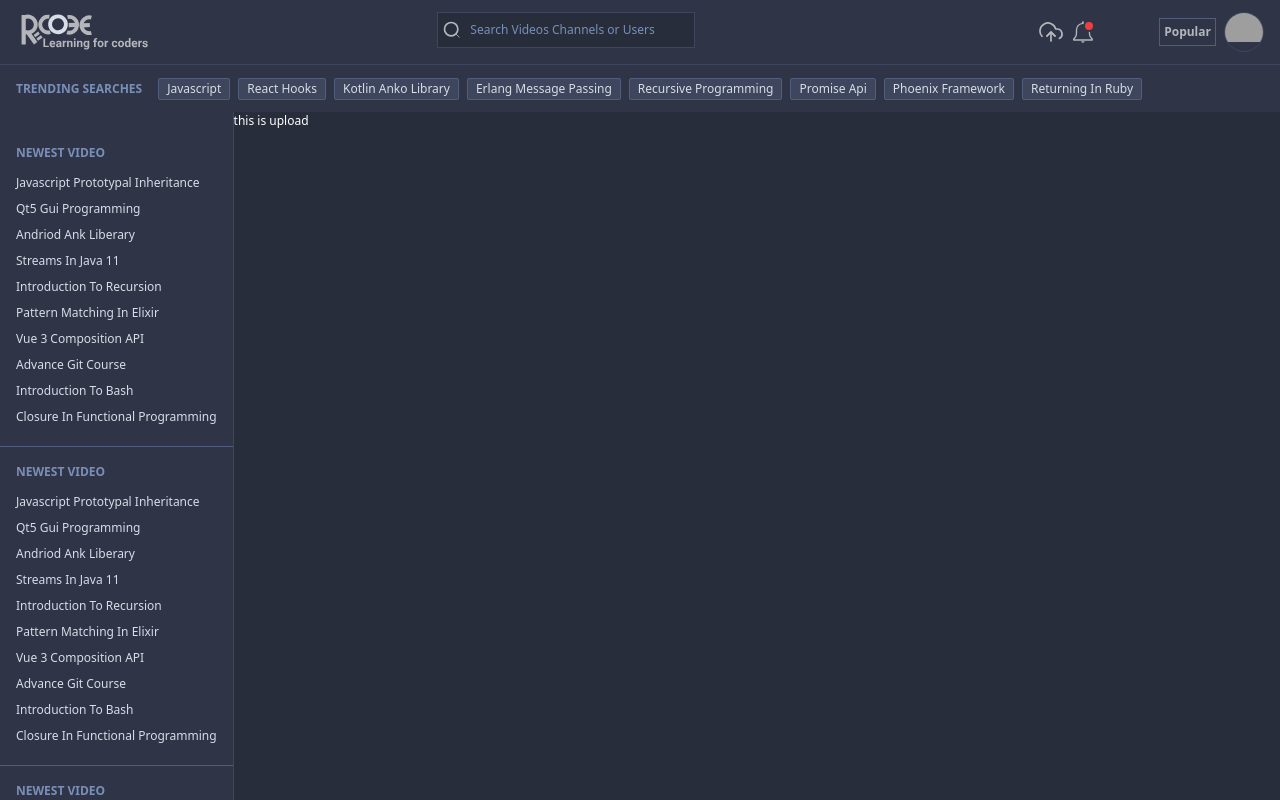
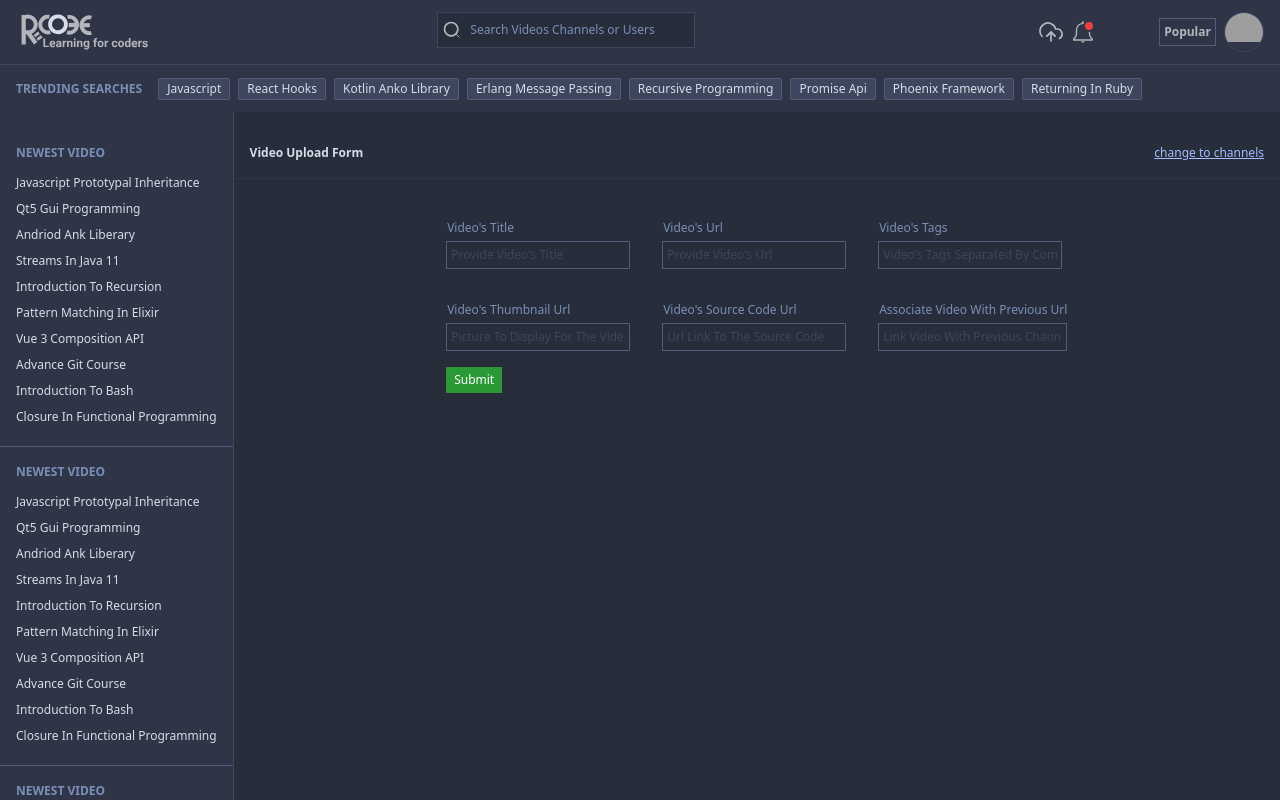
Before and after one commit to BuildForSDGCohort2/shegx01-Recode-Client, a React (Create React App) app: page /upload in a window 1280 px wide. Shown: the top 800 px of the page. Built offline with nearby package versions, Linux system fonts and the light colour scheme; grey boxes are pictures that could not be loaded.

Commit message:
feat: implement single upload page

```diff
--- /dev/null
+++ b/src/components/upload/ChannelUpload.js
@@ -0,0 +1,9 @@
+import React from 'react'
+
+export default function ChannelUpload () {
+  return (
+    <div>
+      Channels upload
+    </div>
+  )
+}
--- /dev/null
+++ b/src/components/upload/SingleUpload.js
@@ -0,0 +1,76 @@
+import React, { useState } from 'react'
+export default function SingleUpload () {
+  const [videoName, setVideoName] = useState('')
+  const handleVideoNameChange = (evt) => {
+    evt.persist()
+    setVideoName(_videoname => evt.target.value)
+  }
+  return (
+    <div className='mt-8'>
+      <div className='flex items-center content-center '>
+        <form>
+          <div className='flex'>
+            <div className='flex flex-col'>
+              <span className='text-grey4 capitalize text-xs pl-px'>video's title</span>
+              <input
+                className='mt-1 p-1 capitalize bg-grey text-grey placeholder-grey2
+              focus:shadow-outline border border-grey3 focus:outline-none focus:text-fg1 focus:bg-fg' type='text'
+                placeholder="provide video's title" value={videoName} onChange={handleVideoNameChange}
+              />
+            </div>
+
+            <div className='flex flex-col ml-8'>
+              <span className='text-grey4 capitalize text-xs pl-px'>video's url</span>
+              <input
+                className='mt-1 p-1 capitalize bg-grey text-grey placeholder-grey2
+              focus:shadow-outline border border-grey3 focus:outline-none focus:text-fg1 focus:bg-fg' type='text'
+                placeholder="provide video's url" value={videoName} onChange={handleVideoNameChange}
+              />
+            </div>
+
+            <div className='flex flex-col ml-8'>
+              <span className='text-grey4 capitalize text-xs pl-px'>video's tags</span>
+              <input
+                className='mt-1 p-1 capitalize bg-grey text-grey placeholder-grey2
+              focus:shadow-outline border border-grey3 focus:outline-none focus:text-fg1 focus:bg-fg ' type='text'
+                placeholder="video's tags separated by comma" value={videoName} onChange={handleVideoNameChange}
+              />
+            </div>
+          </div>
+          <div className='flex mt-8'>
+            <div className='flex flex-col'>
+              <span className='text-grey4 capitalize text-xs pl-px'>video's thumbnail url</span>
+              <input
+                className='mt-1 p-1 capitalize bg-grey text-grey placeholder-grey2
+              focus:shadow-outline border border-grey3 focus:outline-none focus:text-fg1 focus:bg-fg' type='text'
+                placeholder='picture to display for the video' value={videoName} onChange={handleVideoNameChange}
+              />
+            </div>
+
+            <div className='flex flex-col ml-8'>
+              <span className='text-grey4 capitalize text-xs pl-px'>video's source code url</span>
+              <input
+                className='mt-1 p-1 capitalize bg-grey text-grey placeholder-grey2
+              focus:shadow-outline border border-grey3 focus:outline-none focus:text-fg1 focus:bg-fg' type='text'
+                placeholder='url link to the source code' value={videoName} onChange={handleVideoNameChange}
+              />
+            </div>
+
+            <div className='flex flex-col ml-8'>
+              <span className='text-grey4 capitalize text-xs pl-px'>associate video with previous url</span>
+              <input
+                className='mt-1 p-1 capitalize bg-grey text-grey placeholder-grey2
+              focus:shadow-outline border border-grey3 focus:outline-none focus:text-fg1 focus:bg-fg' type='text'
+                su placeholder='link video with previous channel' value={videoName} onChange={handleVideoNameChange}
+              />
+            </div>
+          </div>
+          <button
+            className='mt-4  bg-success px-2 py-1 capitalize hover:text-grey hover:bg-success1'
+          >submit
+          </button>
+        </form>
+      </div>
+    </div>
+  )
+}
--- a/src/pages/upload/index.js
+++ b/src/pages/upload/index.js
@@ -1,10 +1,26 @@
-import React from 'react'
+import React, { useState } from 'react'
 import DefaultLayout from '../../layout/DefaultLayout'
+import SingleUpload from '../../components/upload/SingleUpload'
+import ChannelUpload from '../../components/upload/ChannelUpload'
 export default function UploadVideoPage () {
+  const [channelUploadType, setChannelUploadType] = useState(false)
+  const toggleUploadType = (_e) => setChannelUploadType(channelUploadType => !channelUploadType)
   return (
     <DefaultLayout>
-      <div>
-        this is upload
+      <div className='mt-8'>
+        <div className='flex mx-4 items-center '>
+          <div className='flex justify-between w-full'>
+            <h2 className='text-fg1 capitalize font-bold'>{
+              channelUploadType ? 'channels upload form' : 'Video upload form'
+            }</h2>
+            <button onClick={toggleUploadType} className='text-link underline focus:outline-none hover:text-white'>change to channels</button>
+          </div>
+        </div>
+        <div className='mt-4 px-4 flex justify-center border-t border-grey1 pt-2'>
+          {
+            channelUploadType ? <ChannelUpload /> : <SingleUpload />
+          }
+        </div>
       </div>
     </DefaultLayout>
   )
```
